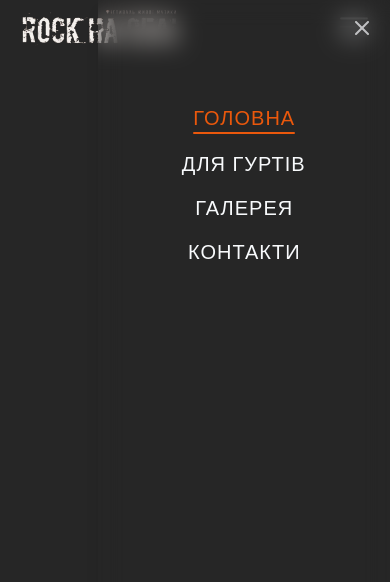
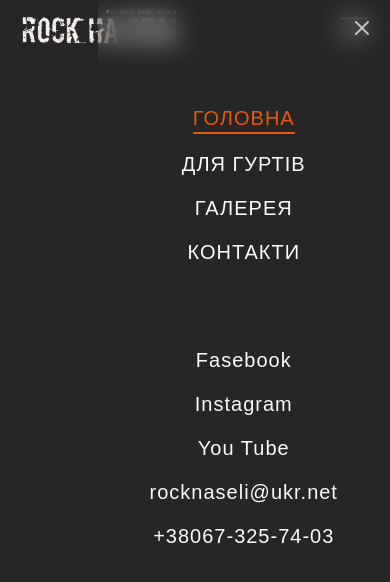
Before and after one commit to Oleksandr1914/rock-na-seli, a Next.js app: page / in a window 390 px wide. Both pictures are taken after a click on the button 354 px from the left and 26 px from the top of the page. Shown: the top 582 px of the page. Built offline with nearby package versions, Linux system fonts and the light colour scheme; a web font is replaced by a local one.

Commit message:
added social media links

```diff
--- a/src/components/Header/Header.tsx
+++ b/src/components/Header/Header.tsx
@@ -28,9 +28,26 @@ export default function Header(): JSX.Element {
                         <li><Links href='/group' > <SheetClose > ДЛЯ ГУРТІВ </SheetClose></Links></li>
                         <li><Links href='/gallery' > <SheetClose > ГАЛЕРЕЯ </SheetClose></Links></li>
                         <li><Links href='/contacts' > <SheetClose > КОНТАКТИ </SheetClose></Links></li>
-
                     </ul>
-
+                    <ul className="flex flex-col items-center gap-4 pt-20 bg-black "                >
+                        <li><a href="https://www.facebook.com/groups/173982049938109/user/100063204370759/"
+                            target="_blank"
+                            className="font-medium text-xl tracking-wider hover:text-hoverColor focus:text-activeLink hover:transition-all"
+                        ><SheetClose >Fasebook</SheetClose></a></li>
+                        <li><a href="https://www.instagram.com/rocknaseli/"
+                            target="_blank"
+                            className="font-medium text-xl tracking-wider hover:text-hoverColor focus:text-activeLink hover:transition-all"
+                        ><SheetClose >Instagram</SheetClose></a></li>
+                        <li><a href="https://www.youtube.com/@rock6351" target="_blank"
+                            className="font-medium text-xl tracking-wider hover:text-hoverColor focus:text-activeLink hover:transition-all"
+                        ><SheetClose >You Tube</SheetClose></a></li>
+                        <li><a href="mailto:rocknaseli@ukr.net"
+                            className="font-medium text-xl tracking-wider hover:text-hoverColor focus:text-activeLink hover:transition-all"
+                        ><SheetClose >rocknaseli@ukr.net</SheetClose></a></li>
+                        <li><a href="tel:+380673257403"
+                            className="font-medium text-xl tracking-wider hover:text-hoverColor focus:text-activeLink hover:transition-all"
+                        ><SheetClose >+38067-325-74-03</SheetClose></a></li>
+                    </ul>
                 </SheetContent>
             </Sheet>
             <ul className='hidden laptop:flex laptop:flex-row laptop:gap-7 laptop:ml-auto desktop:gap-10'>
```
